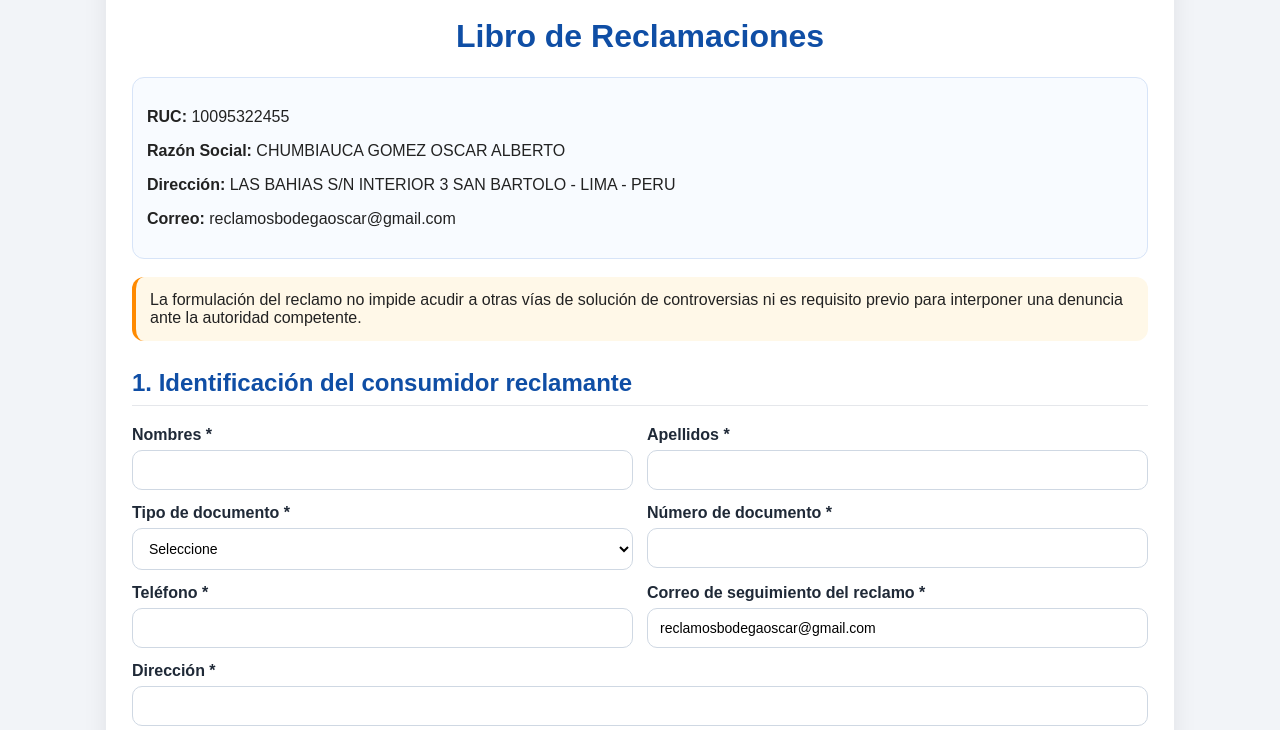
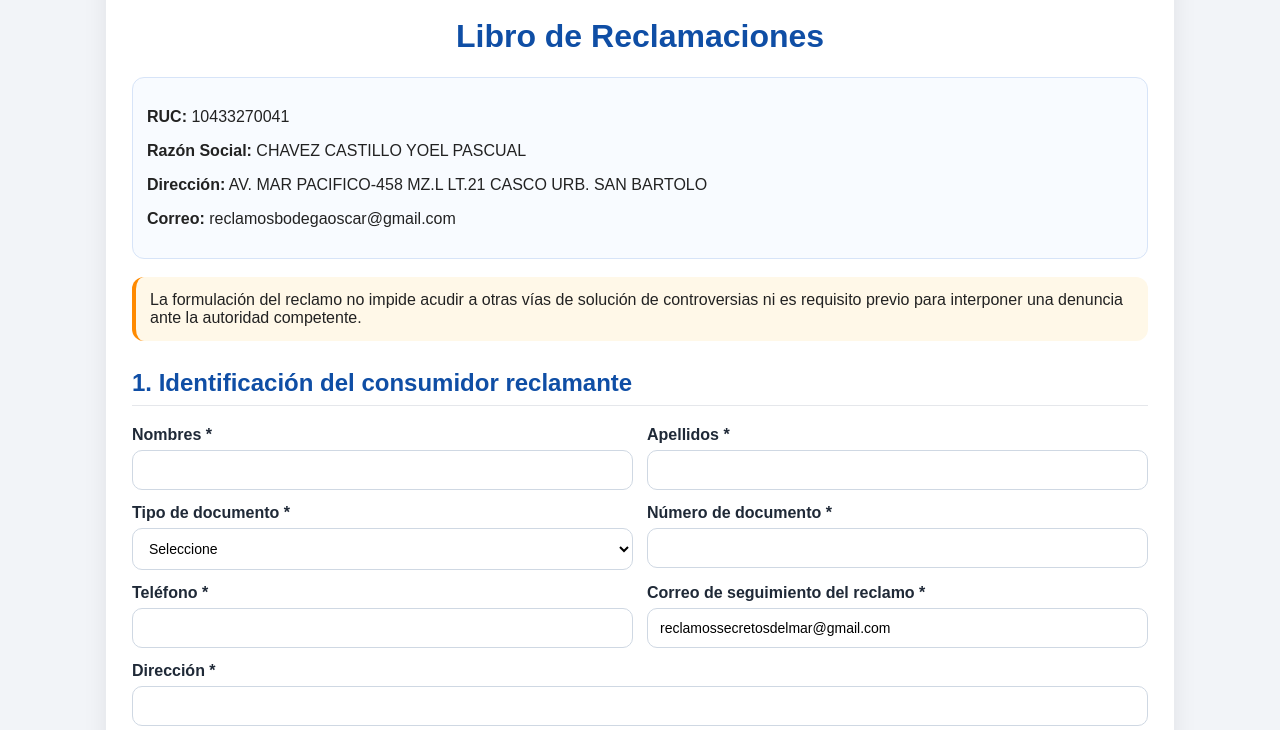
Before and after one commit to reclamossecretosdelmar-maker/libroreclamacionessecretosdelmar, a Flask app: page / in a window 1280 px wide. Shown: the part 515-1245 px from the top of the page. Run offline with Flask 3, Linux system fonts and the light colour scheme.

Commit message:
Update formulario.html

```diff
--- a/templates/formulario.html
+++ b/templates/formulario.html
@@ -16,9 +16,10 @@
         <h1>Libro de Reclamaciones</h1>
 
         <div class="empresa-box">
-            <p><strong>RUC:</strong> 10095322455</p>
-            <p><strong>Razón Social:</strong> CHUMBIAUCA GOMEZ OSCAR ALBERTO</p>
-            <p><strong>Dirección:</strong> LAS BAHIAS S/N INTERIOR 3 SAN BARTOLO - LIMA - PERU</p>
+            <p><strong>RUC:</strong> 10433270041</p>
+            <p><strong>Razón Social:</strong> CHAVEZ CASTILLO YOEL PASCUAL</p>
+            <p><strong>Dirección:</strong> AV. MAR PACIFICO-458 MZ.L LT.21 CASCO URB. SAN BARTOLO</p>
+
             <p><strong>Correo:</strong> {{ empresa_email }}</p>
         </div>
 
@@ -67,7 +68,7 @@
                 </div>
                 <div>
                     <label>Correo de seguimiento del reclamo *</label>
-                    <input type="email" name="email_seguimiento" value="reclamosbodegaoscar@gmail.com" readonly>
+                    <input type="email" name="email_seguimiento" value="reclamossecretosdelmar@gmail.com" readonly>
                 </div>
 
                 <div class="full">
```
